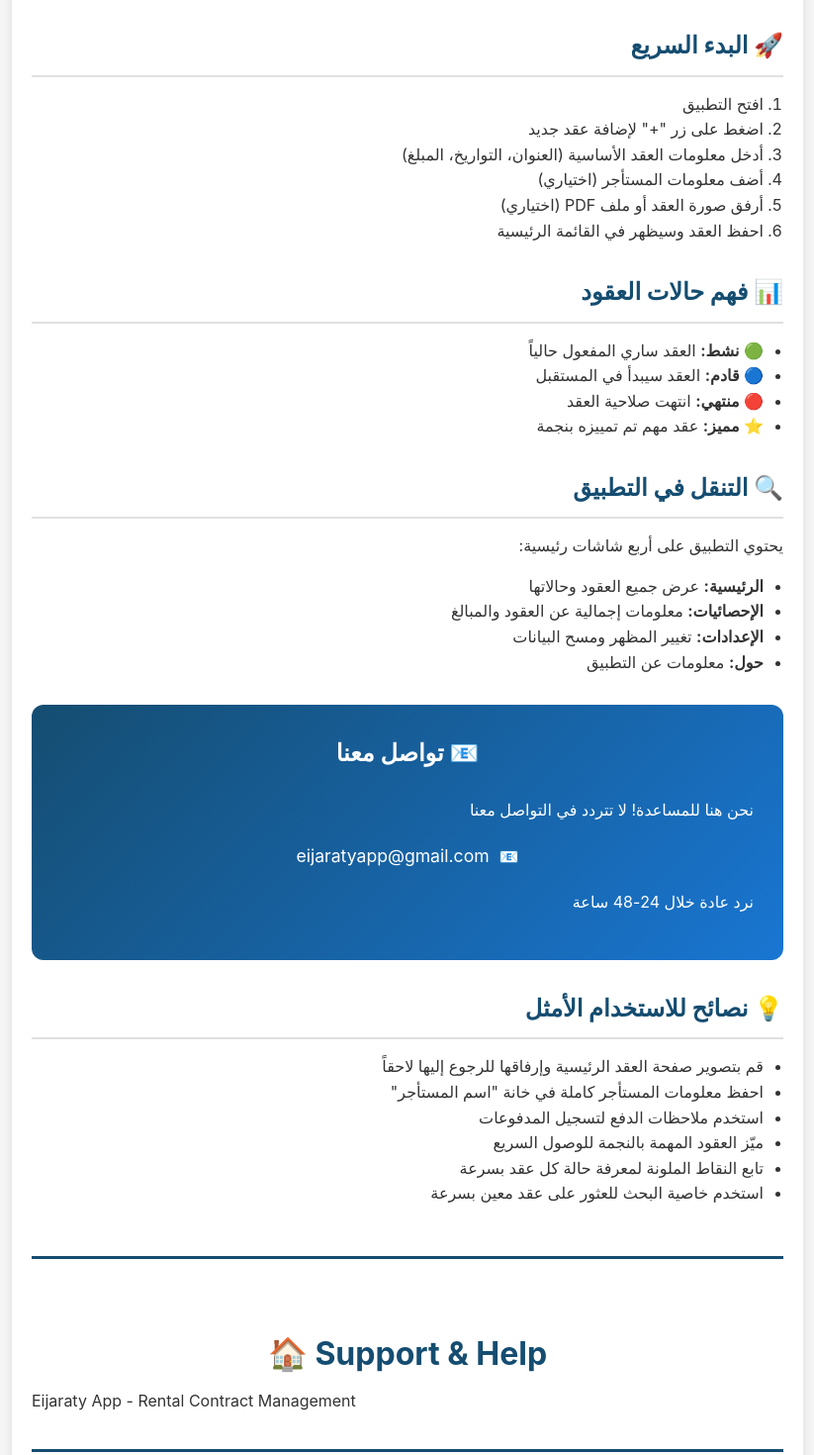
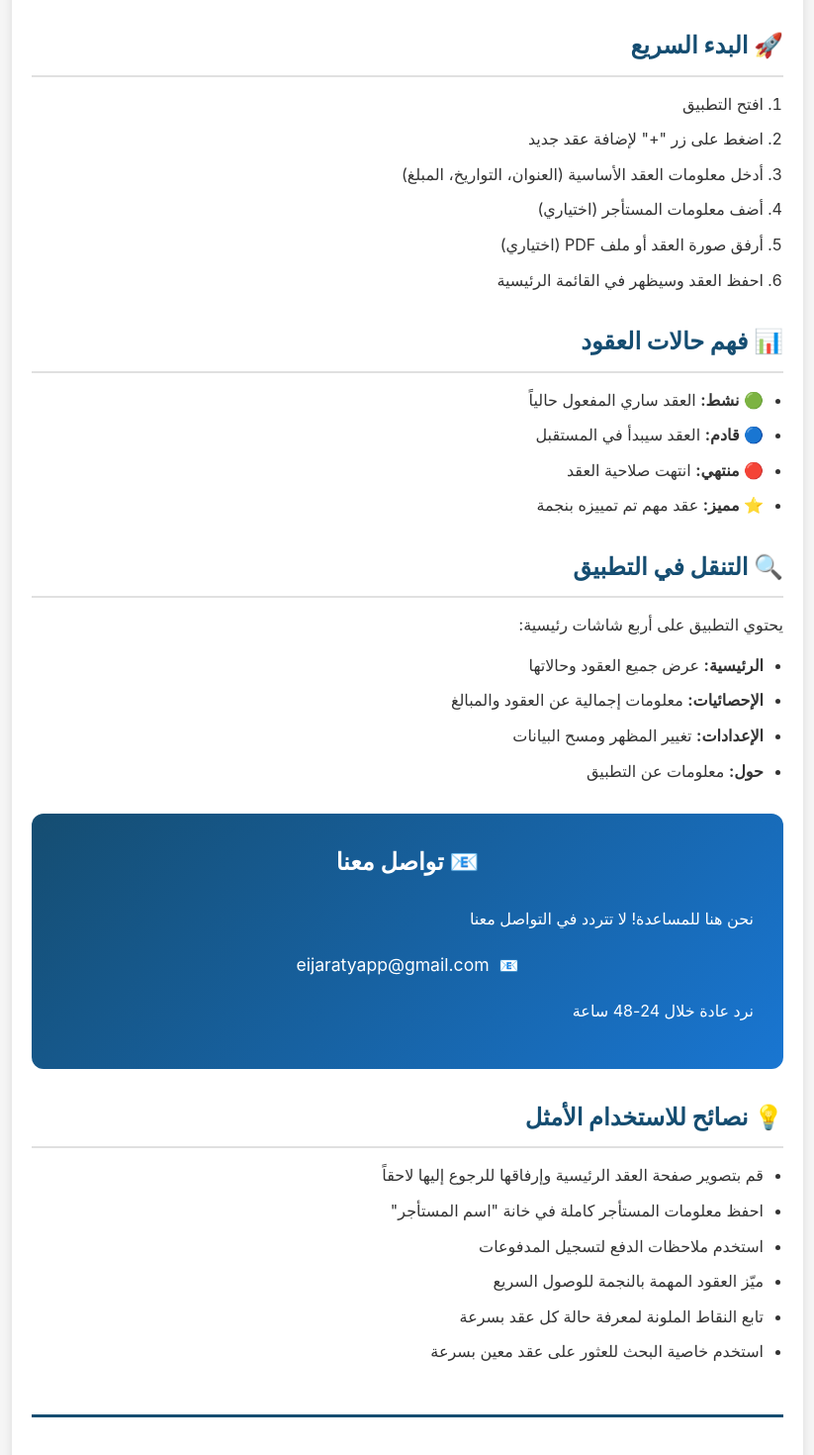
Before and after one commit to abobassam1445/eijaraty-privacy-policy, a plain HTML site: page support.html in a window 1280 px wide. Shown: the part 1975-3445 px from the top of the page at 99% size, without its empty margins (228-1051 px from the left). Drawn offline with Linux system fonts and the light colour scheme.

Commit message:
Update support.html

```diff
--- a/support.html
+++ b/support.html
@@ -58,6 +58,15 @@
         p {
             margin-bottom: 15px;
             text-align: justify;
+        }
+
+        ul, ol {
+            margin-right: 20px;
+            margin-bottom: 15px;
+        }
+
+        li {
+            margin-bottom: 10px;
         }
 
         .faq-item {
@@ -144,6 +153,16 @@
         .english-section .faq-item {
             border-left: 4px solid #1976D2;
             border-right: none;
+        }
+
+        .english-section ul,
+        .english-section ol {
+            margin-left: 20px;
+            margin-bottom: 15px;
+        }
+
+        .english-section li {
+            margin-bottom: 10px;
         }
 
         .btn {
@@ -293,7 +312,7 @@
             </div>
 
             <h2>🚀 البدء السريع</h2>
-            <ol style="margin-right: 20px;">
+            <ol>
                 <li>افتح التطبيق</li>
                 <li>اضغط على زر "+" لإضافة عقد جديد</li>
                 <li>أدخل معلومات العقد الأساسية (العنوان، التواريخ، المبلغ)</li>
@@ -303,7 +322,7 @@
             </ol>
 
             <h2>📊 فهم حالات العقود</h2>
-            <ul style="margin-right: 20px;">
+            <ul>
                 <li>🟢 <strong>نشط:</strong> العقد ساري المفعول حالياً</li>
                 <li>🔵 <strong>قادم:</strong> العقد سيبدأ في المستقبل</li>
                 <li>🔴 <strong>منتهي:</strong> انتهت صلاحية العقد</li>
@@ -312,7 +331,7 @@
 
             <h2>🔍 التنقل في التطبيق</h2>
             <p>يحتوي التطبيق على أربع شاشات رئيسية:</p>
-            <ul style="margin-right: 20px;">
+            <ul>
                 <li><strong>الرئيسية:</strong> عرض جميع العقود وحالاتها</li>
                 <li><strong>الإحصائيات:</strong> معلومات إجمالية عن العقود والمبالغ</li>
                 <li><strong>الإعدادات:</strong> تغيير المظهر ومسح البيانات</li>
@@ -332,7 +351,7 @@
             </div>
 
             <h2>💡 نصائح للاستخدام الأمثل</h2>
-            <ul style="margin-right: 20px;">
+            <ul>
                 <li>قم بتصوير صفحة العقد الرئيسية وإرفاقها للرجوع إليها لاحقاً</li>
                 <li>احفظ معلومات المستأجر كاملة في خانة "اسم المستأجر"</li>
                 <li>استخدم ملاحظات الدفع لتسجيل المدفوعات</li>
```
